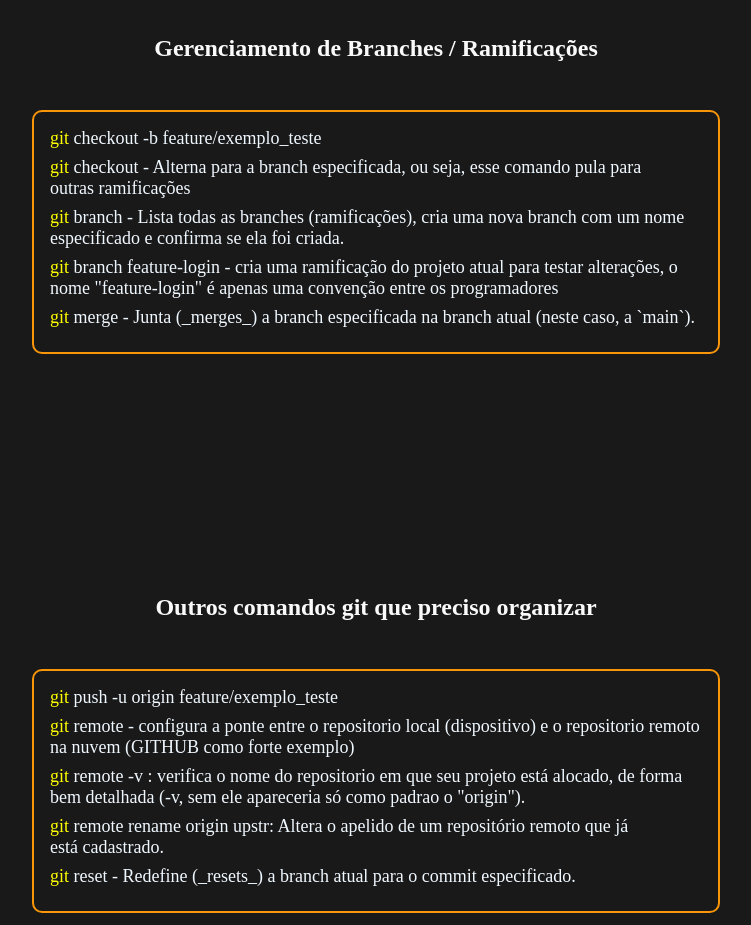
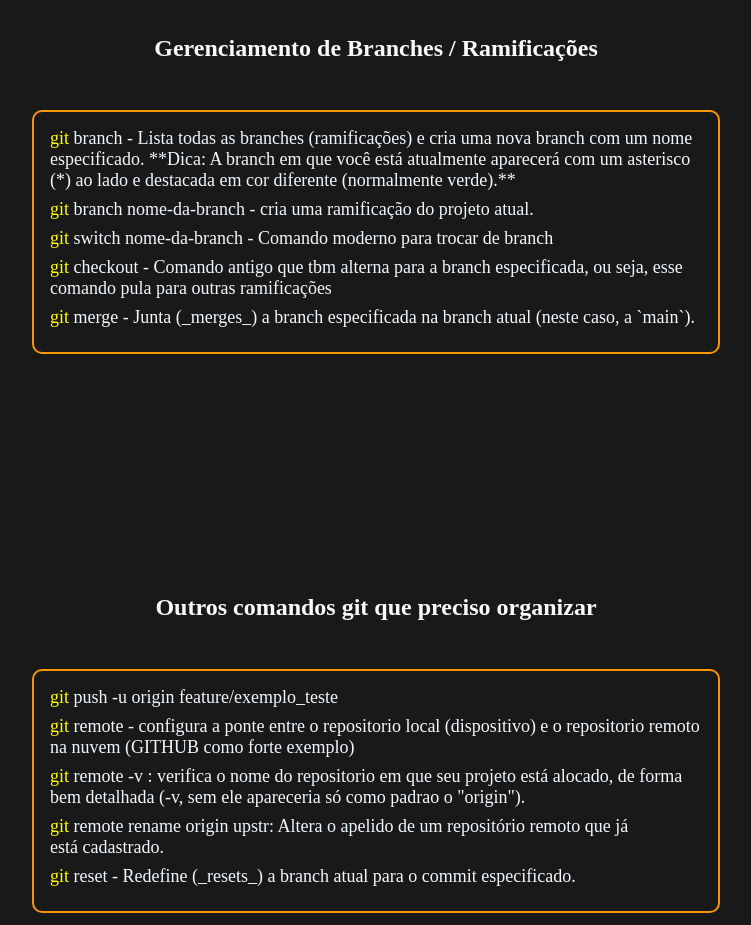
Before and after one commit to davibeber/guia-dev, a website: page public/git/index.html in a window 1280 px wide. Shown: the part 2635-3560 px from the top of the page, without its empty margins (264-1015 px from the left). Drawn offline with Linux system fonts and the light colour scheme.

Commit message:
fix:remove textos fora de ordem para melhorar a organização

```diff
--- a/public/git/index.html
+++ b/public/git/index.html
@@ -65,10 +65,11 @@
     <section class="basico">
         <h2>Gerenciamento de Branches / Ramificações</h2>
         <ul class="border-git">
-            <li><alias>git </alias>checkout -b feature/exemplo_teste</li>
-            <li><alias>git </alias>checkout - Alterna para a branch especificada, ou seja, esse comando pula para outras ramificações</li>
-            <li><alias>git </alias>branch - Lista todas as branches (ramificações), cria uma nova branch com um nome especificado e confirma se ela foi criada.</li>
-            <li><alias>git </alias>branch feature-login  - cria uma ramificação do projeto atual para testar alterações, o nome "feature-login" é apenas uma convenção entre os programadores</li>
+            <li><alias>git </alias>branch - Lista todas as branches (ramificações) e cria uma nova branch com um nome especificado.
+            **Dica: A branch em que você está atualmente aparecerá com um asterisco (*) ao lado e destacada em cor diferente (normalmente verde).** </li>
+            <li><alias>git </alias>branch nome-da-branch - cria uma ramificação do projeto atual.</li>
+            <li><alias>git </alias>switch nome-da-branch  - Comando moderno para trocar de branch</li>
+            <li><alias>git </alias>checkout - Comando antigo que tbm alterna para a branch especificada, ou seja, esse comando pula para outras ramificações</li>
             <li><alias>git </alias>merge - Junta (_merges_) a branch especificada na branch atual (neste caso, a `main`).</li>
         </ul>
     </section>
```
Also changed, not shown: content/git.md (+5 -4 lines), README.md.
